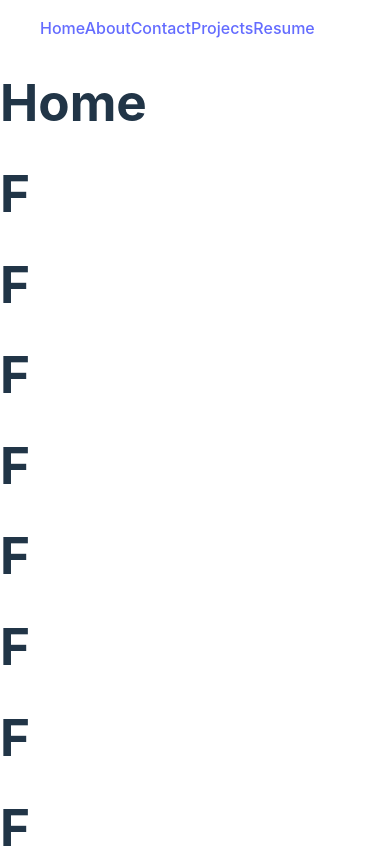
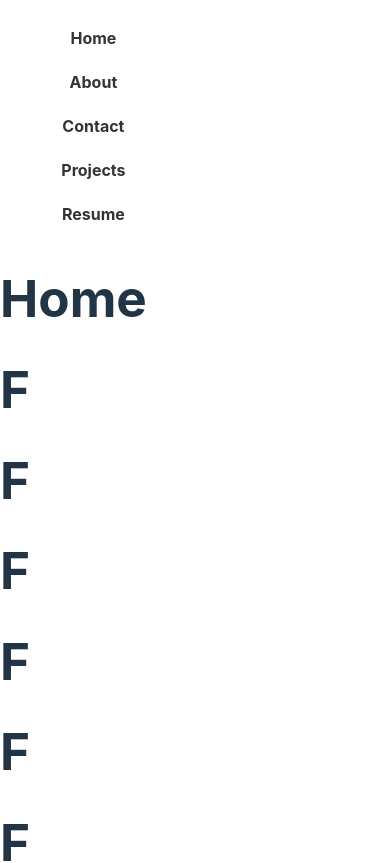
Before and after one commit to kyleborot/kyleborot_portfolio_site, a React (Vite) app in the folder frontend/: page / in a window 390 px wide. Shown: the top 863 px of the page. Built offline with nearby package versions, Linux system fonts and the light colour scheme.

Commit message:
navbar css init

```diff
--- /dev/null
+++ b/frontend/src/components/NavBar.css
@@ -0,0 +1,28 @@
+/* NavBar.css */
+
+.nav-links {
+    display: flex;
+    justify-content: center;
+  }
+
+  .nav-links a,
+  .nav-links button {
+    margin: 0 10px; /* Adjust spacing between links */
+    text-decoration: none;
+    color: #333;
+    font-weight: bold;
+  }
+
+  /* Media queries for responsiveness */
+
+  @media screen and (max-width: 768px) {
+    .nav-links {
+      flex-direction: column; /* Stack links vertically on small screens */
+      align-items: center;
+    }
+
+    .nav-links a,
+    .nav-links button {
+      margin: 10px 0; /* Adjust spacing for vertical stacking */
+    }
+  }
--- a/frontend/src/components/NavBar.tsx
+++ b/frontend/src/components/NavBar.tsx
@@ -4,6 +4,7 @@ import React from 'react';
 import { NavLink as RouterLink, useLocation, useNavigate } from 'react-router-dom';
 import { Link as ScrollLink } from 'react-scroll';
 import * as Scroll from 'react-scroll';
+import './NavBar.css'; // Import your CSS file
 
 const NavBar: React.FC = () => {
     const path = useLocation().pathname;
@@ -21,9 +22,9 @@ const NavBar: React.FC = () => {
         });
     };
   return (
-<header id="navigation">
+    <header id="navigation">
       <nav>
-        <ul>
+        <ul className="nav-links"> {/* Add a class for styling */}
           {location !== "projects" && location !== "resume" ? (
             <>
                 {" "}
```
